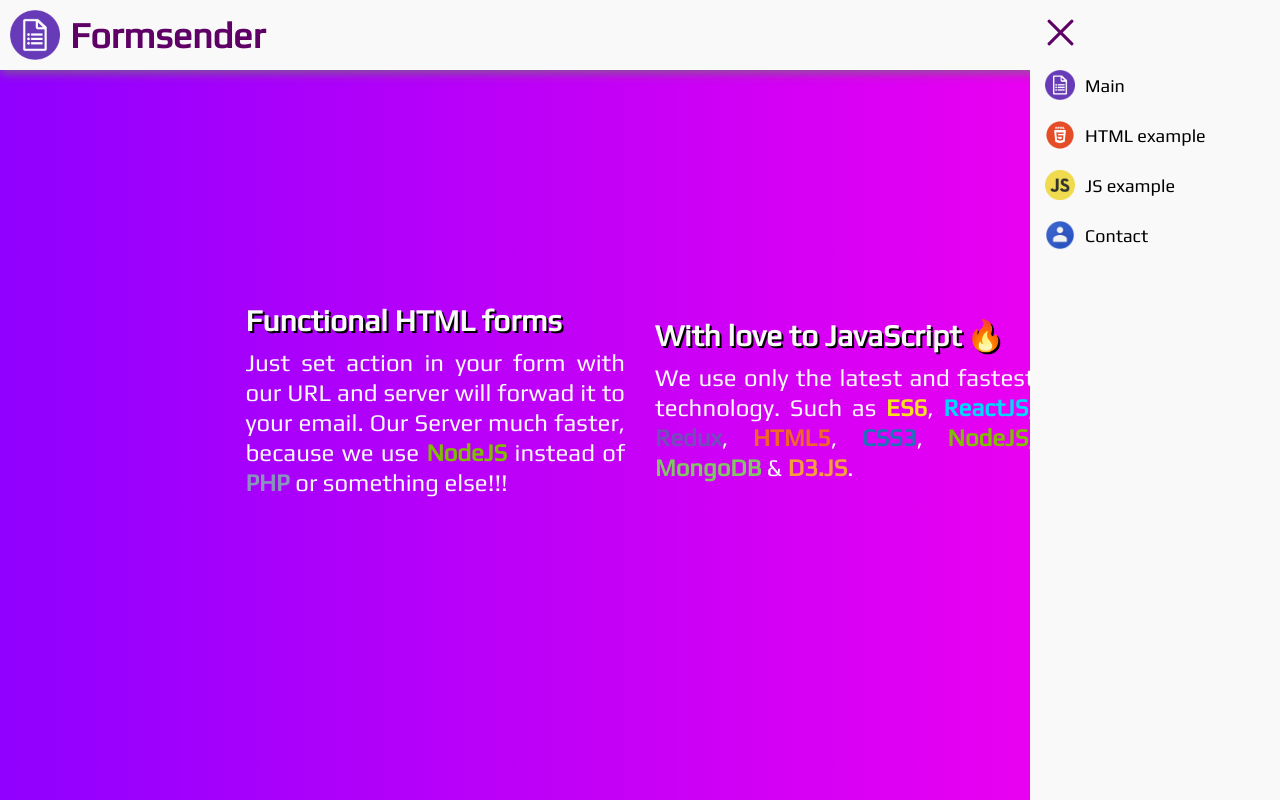
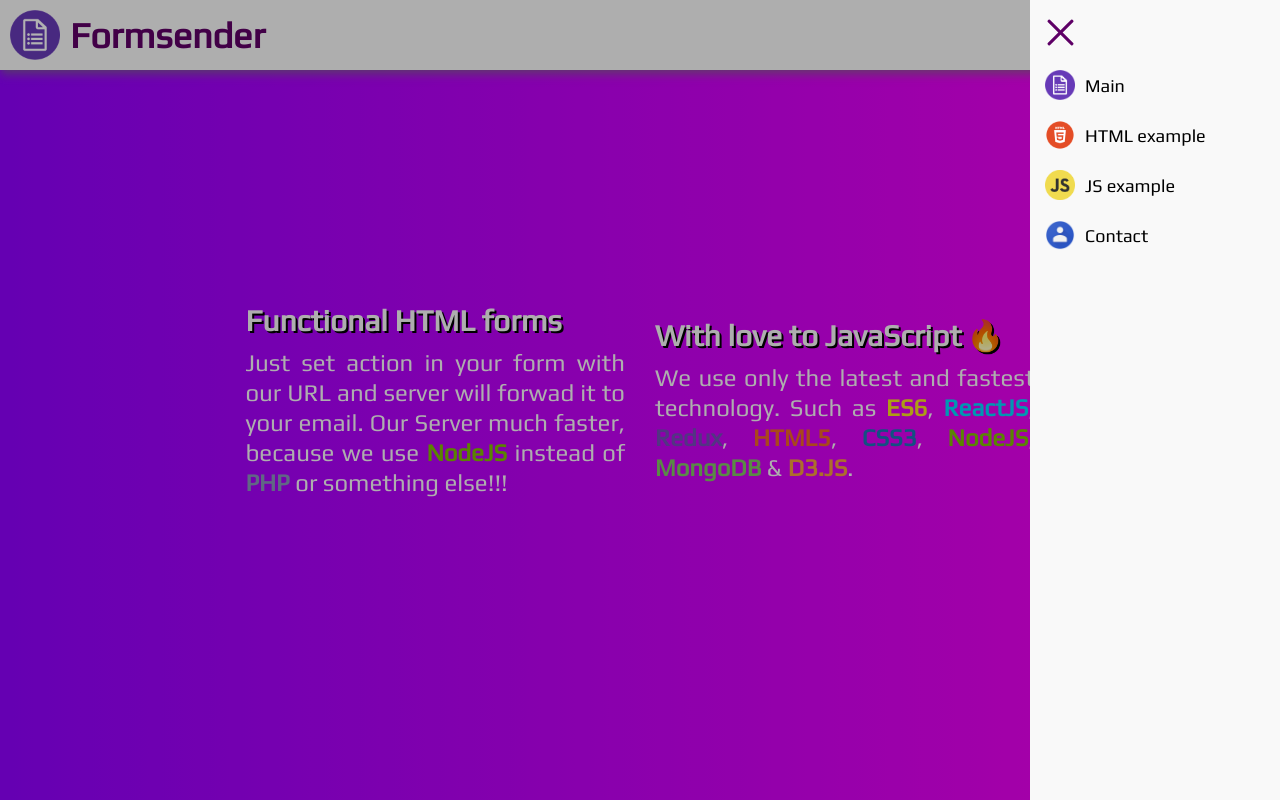
Before and after one commit to ykondrat/formsender, a website: page public/index.html in a window 1280 px wide. Both pictures are taken after a click on the element 1240 px from the left and 32 px from the top of the page. Shown: the top 800 px of the page. Drawn offline with Linux system fonts and the light colour scheme; some packages are replaced by stand-ins of ours.

Commit message:
menu dark block

```diff
--- a/public/css/main.css
+++ b/public/css/main.css
@@ -52,11 +52,24 @@ html, body {
 .mobile-close {
     right: 200px;
 }
+.black-block {
+    height: 100%;
+    width: 100%;
+    position: fixed;
+    z-index: 1;
+    top: 0;
+    left: 0;
+    background-color: rgba(0,0,0,0.3);
+    overflow-x: hidden;
+    transition: 0.5s;
+    display: none;
+}
+
 .menu-list {
     height: 100%;
     width: 0;
     position: fixed;
-    z-index: 1;
+    z-index: 5;
     top: 0;
     right: 0;
     background-color: #f9f9f9;
--- a/public/index.html
+++ b/public/index.html
@@ -33,6 +33,7 @@
                         <div class="nav-btn"></div>
                     </div>
                 </div>
+                <div class="black-block"></div>
                 <ul class="menu-list">
                     <li class="menu-item">
                         <img src="img/form_ico.png" alt="Formsender logo">
--- a/public/js/index.js
+++ b/public/js/index.js
@@ -8,6 +8,7 @@ function ready() {
     function toggleButton() {
         headerMenuButton.classList.toggle('close');
         document.querySelector('.menu-list').classList.toggle('open');
+        document.querySelector('.black-block').classList.toggle('open-black-background');
         headerMenuButton.removeEventListener('click', toggleButton, false);
         setTimeout(() => {
             document.querySelector('.mobile-btn').classList.toggle('mobile-close');
```
